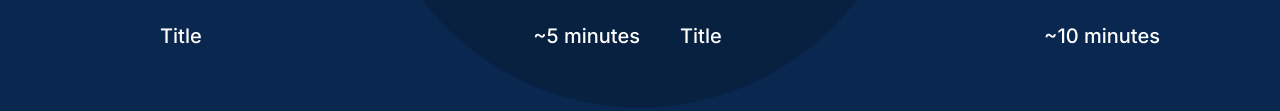
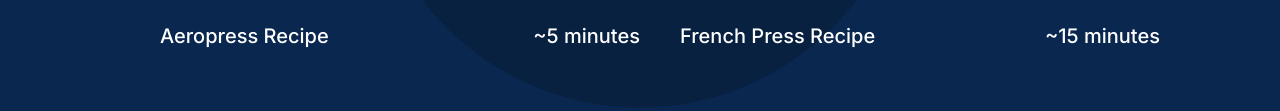
Before and after one commit to rybealey/se_project_coffeeshop, a plain HTML site: page index.html in a window 1280 px wide. Shown: the part 1462-1573 px from the top of the page. Drawn offline with Linux system fonts and the light colour scheme.

Commit message:
Adjustment to recipes__videos content.
✅ Changes titles referred to in element recipes__video-caption, added legitimate titles and changed video duration estimates based on design brief requirements.

```diff
--- a/index.html
+++ b/index.html
@@ -81,11 +81,11 @@
                     <ul class="recipes__videos">
                         <li>
                             <iframe class="recipes__iframe" width="480" height="273" src="https://www.youtube.com/embed/j6VlT_jUVPc?si=XdOOGdG_Cat_-Jdn" title="YouTube video player" allow="accelerometer; autoplay; clipboard-write; encrypted-media; gyroscope; picture-in-picture; web-share" referrerpolicy="strict-origin-when-cross-origin" allowfullscreen></iframe>
-                            <p class="recipes__video-caption">Title <span class="recipes__video-duration">~5 minutes</span></p>
+                            <p class="recipes__video-caption">Aeropress Recipe <span class="recipes__video-duration">~5 minutes</span></p>
                         </li>
                         <li>
                             <iframe class="recipes__iframe" seamless width="480" height="273" src="https://www.youtube.com/embed/st571DYYTR8?si=sBSFPgumfdUfD-OK" title="YouTube video player" allow="accelerometer; autoplay; clipboard-write; encrypted-media; gyroscope; picture-in-picture; web-share" referrerpolicy="strict-origin-when-cross-origin" allowfullscreen></iframe>
-                            <p class="recipes__video-caption">Title <span class="recipes__video-duration">~10 minutes</span></p>
+                            <p class="recipes__video-caption">French Press Recipe <span class="recipes__video-duration">~15 minutes</span></p>
                         </li>
                     </ul>
                 </section>
```
